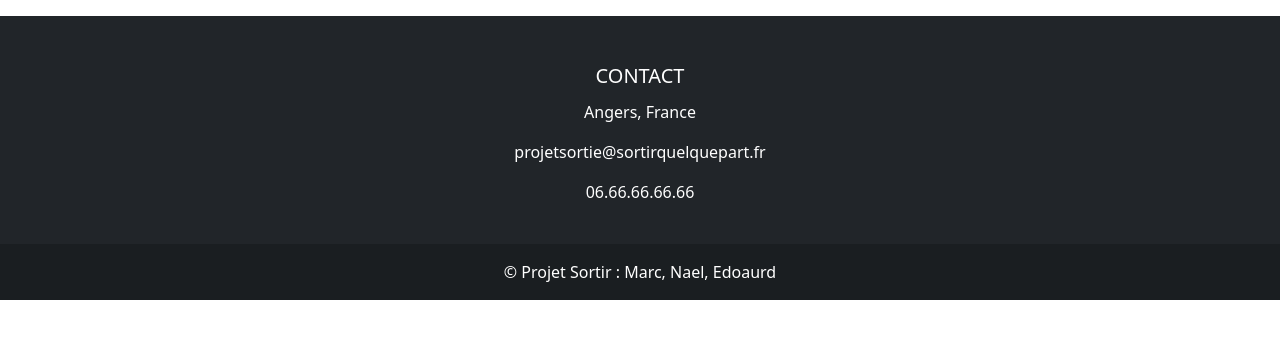
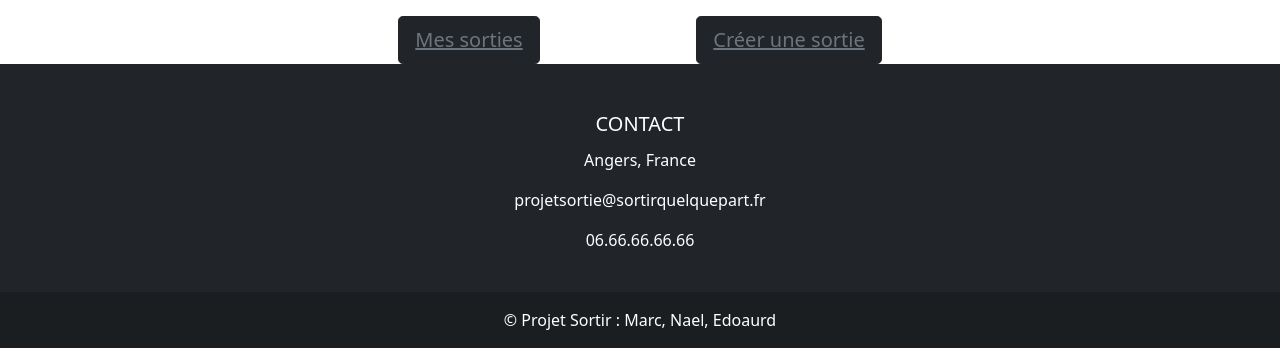
Before and after one commit to AaronSymon/EMN-projet-symfony, a Symfony app: template templates/sortie/listeSorties.html.twig in a window 1280 px wide. Shown: the part 121-476 px from the top of the page. Run offline with Twig, Linux system fonts and the light colour scheme; the template is opened without the code that fills it, so the values that code supplies are empty; some libraries are stand-ins or nearby versions.

Commit message:
affichage et creation des sorties ok

```diff
--- a/src/Form/SortieFormType.php
+++ b/src/Form/SortieFormType.php
@@ -7,6 +7,7 @@ use App\Entity\Participant;
 use App\Entity\Sortie;
 use Symfony\Bridge\Doctrine\Form\Type\EntityType;
 use Symfony\Component\Form\AbstractType;
+use Symfony\Component\Form\Extension\Core\Type\ResetType;
 use Symfony\Component\Form\Extension\Core\Type\SubmitType;
 use Symfony\Component\Form\FormBuilderInterface;
 use Symfony\Component\OptionsResolver\OptionsResolver;
@@ -32,6 +33,8 @@ class SortieFormType extends AbstractType
                 'expanded'=>true
             ])
             ->add('creerSortie',SubmitType::class)
+            ->add('reset',ResetType::class)
+//            ->add('Retour', )
         ;
     }
 
--- a/templates/sortie/listeSorties.html.twig
+++ b/templates/sortie/listeSorties.html.twig
@@ -3,6 +3,7 @@
 {% block title %}Liste de sorties{% endblock %}
 
 {% block main %}
+
     <table class="table">
         <thead>
         <tr>
@@ -42,4 +43,15 @@
         {% endfor %}
     </table>
 
+    <div class="col-6 offset-3 d-flex justify-content-around"">
+        <button class="btn btn-dark btn-lg" type="button">
+            <a class="link-secondary" href="{{ path('app_mes_sorties') }}">Mes sorties</a>
+        </button>
+
+        <button class="btn btn-dark btn-lg" type="button">
+            <a class="link-secondary" href="{{ path('app_sortie_creer') }}">Créer une sortie</a>
+        </button>
+    </div>
+
+
 {% endblock %}
```
Also changed, not shown: src/Controller/SortieController.php (+12 -0 lines).
